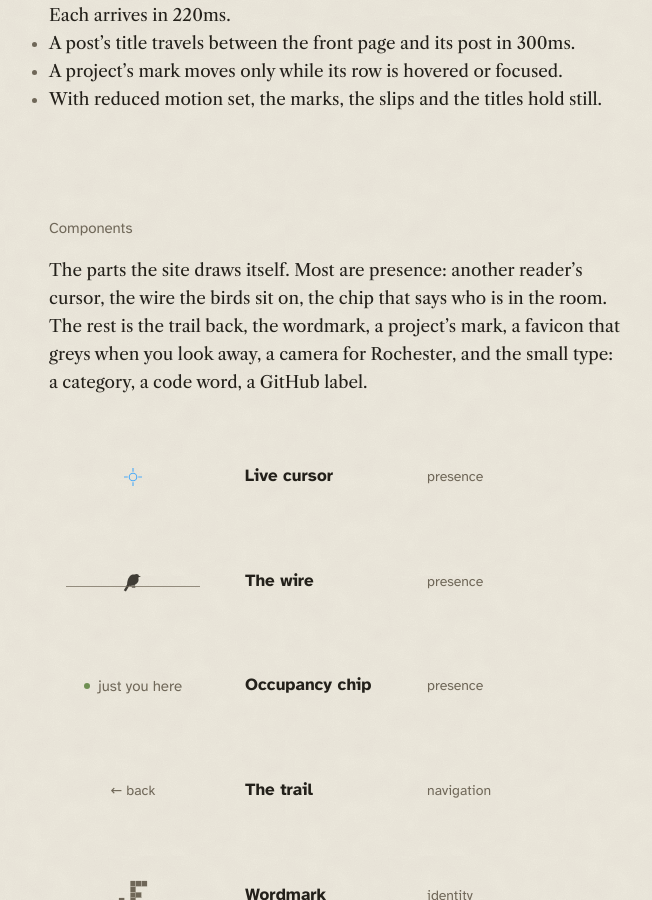
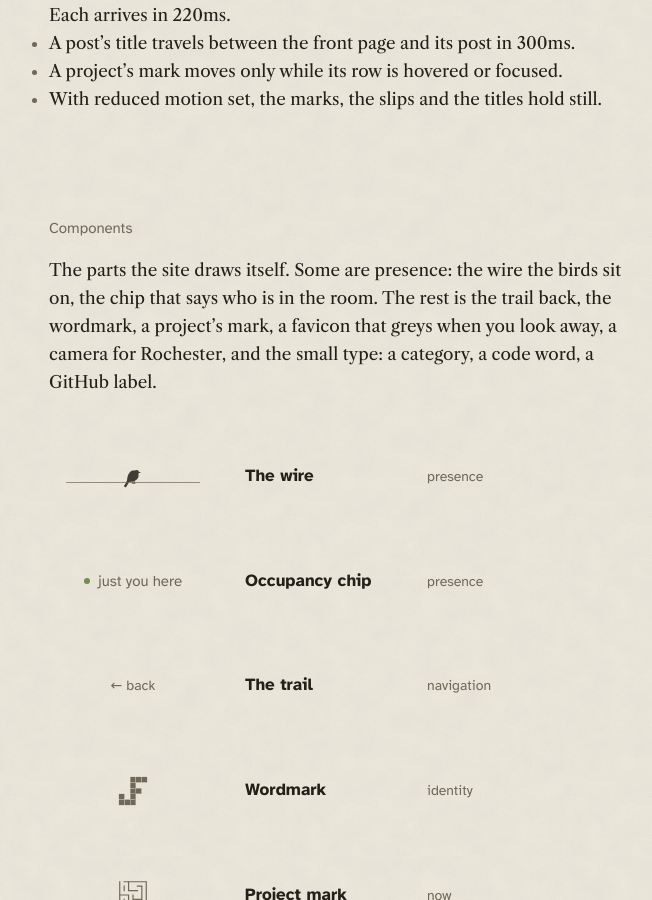
Before and after one commit to josephfusco/josephfusco.github.io, a Jekyll site: the page built from design.html, in a window 1280 px wide and 900 px high, scrolled down 2224 px. Shown: the whole window, without its empty margins (275-927 px from the left). Built offline with Jekyll 4.4.1, drawn with Linux system fonts in a browser that asks for light colours; part of the change alters nothing that is shown.

Commit message:
No cursors: a reader is a bird and nothing else

```diff
--- a/_includes/footer.html
+++ b/_includes/footer.html
@@ -26,7 +26,7 @@
 		<div id="colophon" popover>
 			<h2>Colophon</h2>
 			<p>Static site, built with Jekyll.</p>
-			<p>Other readers appear as anonymous birds, live. Cursor positions pass through in the moment and are never stored. The one thing kept is a count of readers on each page, dropped minutes after they leave. No IPs, nothing about you. Global Privacy Control is honored automatically.</p>
+			<p>Other readers appear as anonymous birds, live. Your cursor is not sent or shown. The one thing kept is a count of readers on each page, dropped minutes after they leave. No IPs, nothing about you. Global Privacy Control is honored automatically.</p>
 			<p>Source on <a href="https://github.com/josephfusco/josephfusco.github.io">GitHub</a>. There is a page that is <a href="/wire">only the wire</a>, and a <a href="/humans.txt">humans.txt</a>.</p>
 		</div>
 		<div class="fineprint">
--- a/assets/js/presence.js
+++ b/assets/js/presence.js
@@ -1,5 +1,6 @@
-/* Presence: other readers of this page appear as unnamed crosshairs.
-   Progressive enhancement — fails silently without the relay. */
+/* Presence: other readers of this page appear as birds on the wire,
+   one each. Nobody's cursor is sent or drawn. Progressive enhancement:
+   it fails silently without the relay. */
 (function () {
   'use strict';
 
@@ -58,13 +59,8 @@
 
   var peers = new Map();
   var lastCountLabel = null;
-  var layer = null;
   var ws = null;
   var retry = 0;
-
-  function docHeight() {
-    return Math.max(document.documentElement.scrollHeight, innerHeight);
-  }
 
   var wire = document.querySelector('[data-flock-stage]') || document.querySelector('.powerline');
     /* ---- The bird factory, regional edition ----
@@ -1121,145 +1117,6 @@
     setTimeout(function () { location.href = a.href; }, 420);
   });
 
-  var minimap = document.querySelector('.stage-live');
-  var selfDot = null;
-  var selfPos = null;
-
-  function ensureLayer() {
-    if (layer) return;
-    layer = document.createElement('div');
-    layer.className = 'presence-layer';
-    layer.setAttribute('aria-hidden', 'true');
-    document.body.appendChild(layer);
-  }
-
-  function miniDot(cls, color) {
-    if (!minimap) return null;
-    var d = document.createElement('span');
-    d.className = 'mini-dot' + (cls ? ' ' + cls : '');
-    if (color) d.style.color = color;
-    /* nothing sits at the origin: a dot appears once it has a place */
-    d.style.visibility = 'hidden';
-    minimap.appendChild(d);
-    return d;
-  }
-
-  function cursorEl(peer) {
-    var d = document.createElement('div');
-    d.className = 'peer-cursor';
-    d.style.setProperty('--peer-color', peer.color);
-    d.innerHTML =
-      '<svg viewBox="0 0 24 24" width="18" height="18" fill="none">' +
-      '<circle cx="12" cy="12" r="5" stroke="currentColor" stroke-width="1.5"/>' +
-      '<path d="M12 0v5M12 19v5M0 12h5M19 12h5" stroke="currentColor" stroke-width="1.5"/>' +
-      '</svg><span class="peer-label"></span>' +
-      '<span class="typing" aria-hidden="true"><span></span><span></span><span></span></span>';
-    d.style.visibility = 'hidden';
-    layer.appendChild(d);
-    return d;
-  }
-
-  /* Registry: every state a peer can be in, and how it renders */
-  var STATE_META = {
-    active: { suffix: '' },
-    idle:   { suffix: ', idle' },
-    away:   { suffix: ', away' },
-    typing: { suffix: '' },
-  };
-
-  function applyState(p) {
-    if (!p.el) return;
-    var base = 'peer-cursor';
-    var s = STATE_META[p.state] ? p.state : 'active';
-    p.el.className = base
-      + (s !== 'active' ? ' state-' + s : '')
-      + (p.labelShown ? ' show-label' : '');
-    var label = p.el.querySelector('.peer-label');
-    if (label) {
-      label.textContent = (p.own ? 'you' : '') + STATE_META[s].suffix;
-    }
-  }
-
-  /* Labels appear on arrival, on state changes, and when movement resumes
-     after a pause. Then they get out of the way of the words. */
-  function reveal(p, ms) {
-    if (!p.el) return;
-    p.labelShown = true;
-    p.el.classList.add('show-label');
-    clearTimeout(p.revealTimer);
-    p.revealTimer = setTimeout(function () {
-      p.labelShown = false;
-      if (p.el) p.el.classList.remove('show-label');
-    }, ms || 2500);
-  }
-
-  var JUMP_PX = 260; // beyond this, teleport — no swoosh across other people's screens
-
-  function spawnTrail(x, y, color) {
-    if (!layer) return;
-    var t = document.createElement('span');
-    t.className = 'trail';
-    if (color) t.style.color = color;
-    t.style.transform = 'translate(' + x + 'px,' + y + 'px)';
-    layer.appendChild(t);
-    t.addEventListener('animationend', function () { t.remove(); });
-  }
-
-  function render() {
-    var dh = docHeight();
-    var instant = layer && layer.classList.contains('no-anim');
-    var now = Date.now();
-    peers.forEach(function (p) {
-      if (!p.pos || !p.el) return;
-      var x = p.pos.x * innerWidth;
-      var y = p.pos.y * dh - scrollY;
-      var moved = false;
-      if (!instant && p.lastX != null) {
-        var dx = x - p.lastX;
-        var dy = y - p.lastY;
-        moved = dx !== 0 || dy !== 0;
-        var jumped = dx * dx + dy * dy > JUMP_PX * JUMP_PX;
-        p.el.classList.toggle('jump', jumped);
-        if (moved && !jumped) {
-          /* banking: the bird tilts into its turn, settles when it rests */
-          if (p.svg) {
-            var bank = Math.max(-8, Math.min(8, dx * 0.12));
-            p.svg.style.rotate = bank + 'deg';
-            clearTimeout(p.bankTimer);
-            p.bankTimer = setTimeout(function () {
-              if (p.svg) p.svg.style.rotate = '0deg';
-            }, 260);
-          }
-          /* ink trail: a wake that evaporates */
-          if (!p.lastTrailAt || now - p.lastTrailAt > 50) {
-            p.lastTrailAt = now;
-            spawnTrail(p.lastX, p.lastY, p.color);
-          }
-        }
-      }
-      p.lastX = x;
-      p.lastY = y;
-      p.el.style.transform = 'translate(' + x + 'px,' + y + 'px)';
-      var off = y < -40 || y > innerHeight + 40;
-      p.el.style.visibility = off ? 'hidden' : 'visible';
-      if (p.el.style.opacity === '0' && !off) p.el.style.opacity = '';
-      /* the minimap: the Presence API card demos the live room */
-      if (p.dot) {
-        p.dot.style.left = (p.pos.x * 100) + '%';
-        p.dot.style.top = (p.pos.y * 100) + '%';
-        p.dot.style.visibility = 'visible';
-      }
-    });
-    if (minimap && selfPos) {
-      if (!selfDot) selfDot = miniDot('mini-self', '');
-      if (selfDot) {
-        selfDot.style.left = (selfPos.x * 100) + '%';
-        selfDot.style.top = (selfPos.y * 100) + '%';
-        selfDot.style.visibility = 'visible';
-      }
-    }
-  }
-
   function updateCount() {
     if (invisible) {
       document.querySelectorAll('[data-presence-count]').forEach(function (el) {
@@ -1312,35 +1169,16 @@
     }
   }
 
+  /* A peer is a bird and nothing else: no cursor, no trail, no state */
   function addPeer(p) {
-    ensureLayer();
-    var entry = { name: p.name, color: p.color, pos: p.pos || null, state: p.state || 'active', el: cursorEl(p) };
-    entry.svg = entry.el.querySelector('svg');
-    entry.el.style.opacity = '0';
     addPigeon(p.id);
-    entry.dot = miniDot('', p.color);
-    peers.set(p.id, entry);
-    applyState(entry);
-    reveal(entry, 3000);
+    peers.set(p.id, { name: p.name, color: p.color });
   }
 
-  /* Departures dissolve upward; everything a peer owns goes with them */
-  function removePeer(id, gently) {
-    var p = peers.get(id);
-    if (!p) return;
+  function removePeer(id) {
+    if (!peers.has(id)) return;
     peers.delete(id);
     removePigeon(id);
-    if (p.dot) p.dot.remove();
-    clearTimeout(p.revealTimer);
-    clearTimeout(p.bankTimer);
-    if (!p.el) return;
-    if (gently) {
-      var el = p.el;
-      el.classList.add('depart');
-      setTimeout(function () { el.remove(); }, 520);
-    } else {
-      p.el.remove();
-    }
   }
 
   var censusTotal = 0;
@@ -1355,7 +1193,7 @@
       if (d.id == null || d.id === selfId) return;
       ownTabs[d.id] = Date.now();
       var p = peers.get(d.id);
-      if (p && !p.own) { p.own = true; applyState(p); }
+      if (p && !p.own) p.own = true;
       updateCount();
     };
   }
@@ -1402,7 +1240,7 @@
       var here = {};
       m.peers.forEach(function (p) { if (p && p.id) here[p.id] = 1; });
       Array.prototype.slice.call(peers.keys()).forEach(function (id) {
-        if (!here[id]) removePeer(id, false);
+        if (!here[id]) removePeer(id);
       });
       m.peers.forEach(addPeer);
     },
@@ -1411,24 +1249,12 @@
       var id = m.peer.id;
       setTimeout(function () {
         var p = peers.get(id);
-        if (ownTabs[id]) { if (p && !p.own) { p.own = true; applyState(p); updateCount(); } }
+        if (ownTabs[id]) { if (p && !p.own) { p.own = true; updateCount(); } }
         else if (p) { waveGlyph(); flashIcon(); }
       }, 350);
     },
     census: function (m) { censusTotal = m.total || 0; },
-    move: function (m) {
-      var p = peers.get(m.id);
-      if (!p) return;
-      var now = Date.now();
-      if (!p.lastMoveAt || now - p.lastMoveAt > 4000) reveal(p);
-      p.lastMoveAt = now;
-      p.pos = m.pos;
-    },
-    state: function (m) {
-      var p = peers.get(m.id);
-      if (p) { p.state = m.s; applyState(p); reveal(p); }
-    },
-    leave: function (m) { removePeer(m.id, true); },
+    leave: function (m) { removePeer(m.id); },
   };
 
   function connect() {
@@ -1447,86 +1273,30 @@
       if (!handle) return;
       handle(m);
       updateCount();
-      render();
     };
 
     ws.onclose = function () {
-      peers.forEach(function (p, k) { removePeer(k, false); });
+      peers.forEach(function (p, k) { removePeer(k); });
       censusTotal = 0;
       updateCount();
       if (!invisible && retry < 5) setTimeout(connect, 1000 * Math.pow(2, retry++));
     };
   }
 
-  /* ---- My state: active / idle / away / typing ---- */
-  var myState = 'active';
-  var lastInput = Date.now();
-
-  function sendState(s) {
-    if (s === myState) return;
-    myState = s;
-    if (ws && ws.readyState === 1) ws.send(JSON.stringify({ type: 'state', s: s }));
-  }
-
-  ['mousemove', 'keydown', 'scroll', 'touchstart', 'pointerdown'].forEach(function (ev) {
-    addEventListener(ev, function () {
-      lastInput = Date.now();
-      if (!document.hidden && myState !== 'typing') sendState('active');
-    }, { passive: true });
-  });
-
-  setInterval(function () {
-    if (document.hidden || myState === 'typing') return;
-    if (Date.now() - lastInput > 45000) sendState('idle');
-  }, 5000);
-
-  document.addEventListener('visibilitychange', function () {
-    if (document.hidden) { sendState('away'); }
-    else { lastInput = Date.now(); sendState('active'); }
-  });
-
-  /* Typing: the fact of typing only — never what is typed */
-  document.querySelectorAll('input[type="email"]').forEach(function (inp) {
-    var tTimer;
-    inp.addEventListener('input', function () {
-      sendState('typing');
-      clearTimeout(tTimer);
-      tTimer = setTimeout(function () { sendState('active'); }, 3000);
-    });
-    inp.addEventListener('blur', function () {
-      if (myState === 'typing') sendState('active');
-    });
-  });
-
   /* A heartbeat, so the room can tell a reader from a dead socket */
   setInterval(function () {
     if (ws && ws.readyState === 1) ws.send(JSON.stringify({ type: 'ping' }));
   }, 45000);
 
-  var lastSent = 0;
+  /* The reader's own cursor startles the birds on their own screen.
+     It goes no further: where you point is never sent. */
+  var lastLook = 0;
   addEventListener('mousemove', function (e) {
     var now = Date.now();
-    if (now - lastSent < 50) return;
-    lastSent = now;
-    /* The birds are the reader's own business; only the broadcast
-       needs the socket */
+    if (now - lastLook < 50) return;
+    lastLook = now;
     checkStartle(e.clientX, e.clientY);
-    selfPos = { x: e.clientX / innerWidth, y: (e.clientY + scrollY) / docHeight() };
-    if (ws && ws.readyState === 1) ws.send(JSON.stringify({ type: 'move', pos: selfPos }));
-    render();
   }, { passive: true });
-
-  var scrollCalm;
-  function instantRender() {
-    if (layer) layer.classList.add('no-anim');
-    render();
-    clearTimeout(scrollCalm);
-    scrollCalm = setTimeout(function () {
-      if (layer) layer.classList.remove('no-anim');
-    }, 120);
-  }
-  addEventListener('scroll', instantRender, { passive: true });
-  addEventListener('resize', instantRender, { passive: true });
 
   /* The watching page: birds come and go on their own, forever */
   function beginAmbient() {
--- a/design.html
+++ b/design.html
@@ -71,16 +71,8 @@ permalink: /design/
 
 	<section class="block" aria-label="Components">
 		<h2>Components</h2>
-		<div class="prose"><p>The parts the site draws itself. Most are presence: another reader’s cursor, the wire the birds sit on, the chip that says who is in the room. The rest is the trail back, the wordmark, a project’s mark, a favicon that greys when you look away, a camera for Rochester, and the small type: a category, a code word, a GitHub label.</p></div>
+		<div class="prose"><p>The parts the site draws itself. Some are presence: the wire the birds sit on, the chip that says who is in the room. The rest is the trail back, the wordmark, a project’s mark, a favicon that greys when you look away, a camera for Rochester, and the small type: a category, a code word, a GitHub label.</p></div>
 		<ul class="components">
-			<li>
-				<div class="stage" aria-hidden="true">
-					<span class="demo-cursor"><svg viewBox="0 0 24 24" width="18" height="18" fill="none"><circle cx="12" cy="12" r="5" stroke="currentColor" stroke-width="1.5"/><path d="M12 0v5M12 19v5M0 12h5M19 12h5" stroke="currentColor" stroke-width="1.5"/></svg></span>
-				</div>
-				<div>
-					<h3>Live cursor <span class="tag">presence</span></h3>
-				</div>
-			</li>
 			<li>
 				<div class="stage" aria-hidden="true">
 					<span class="demo-wire"><span class="wire-bird" style="left:50%" data-species="0"></span></span>
```
